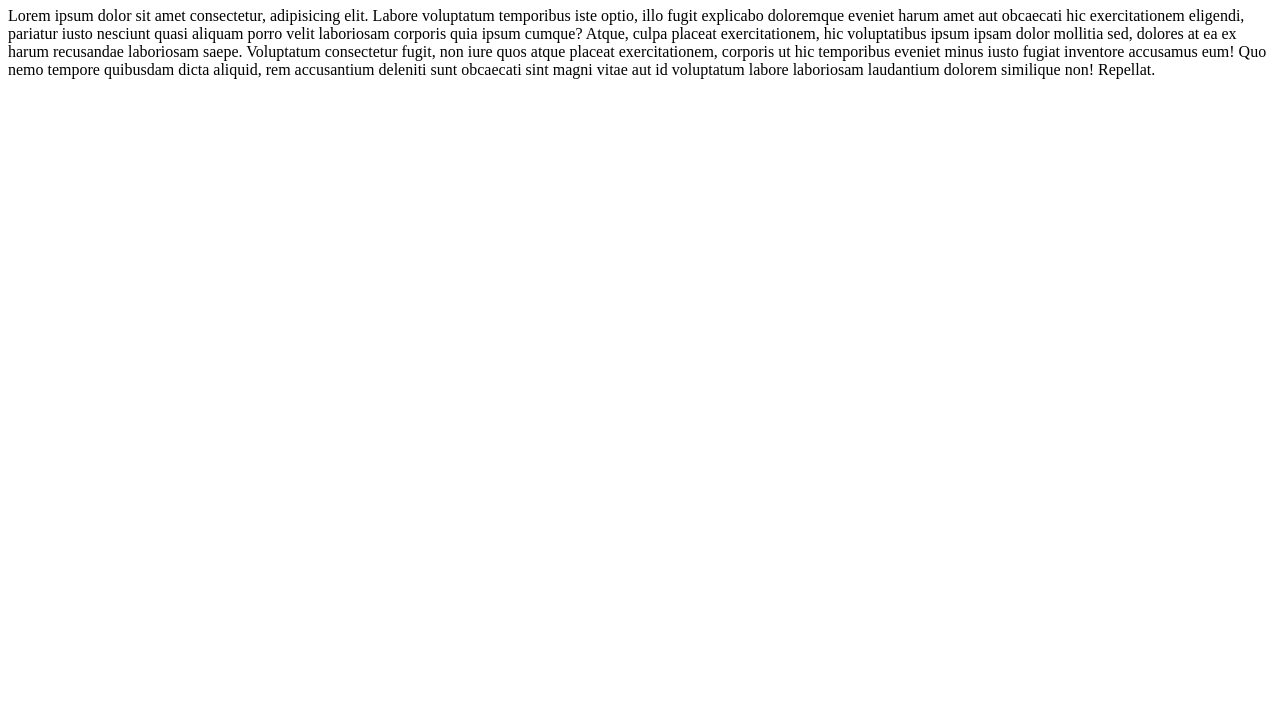
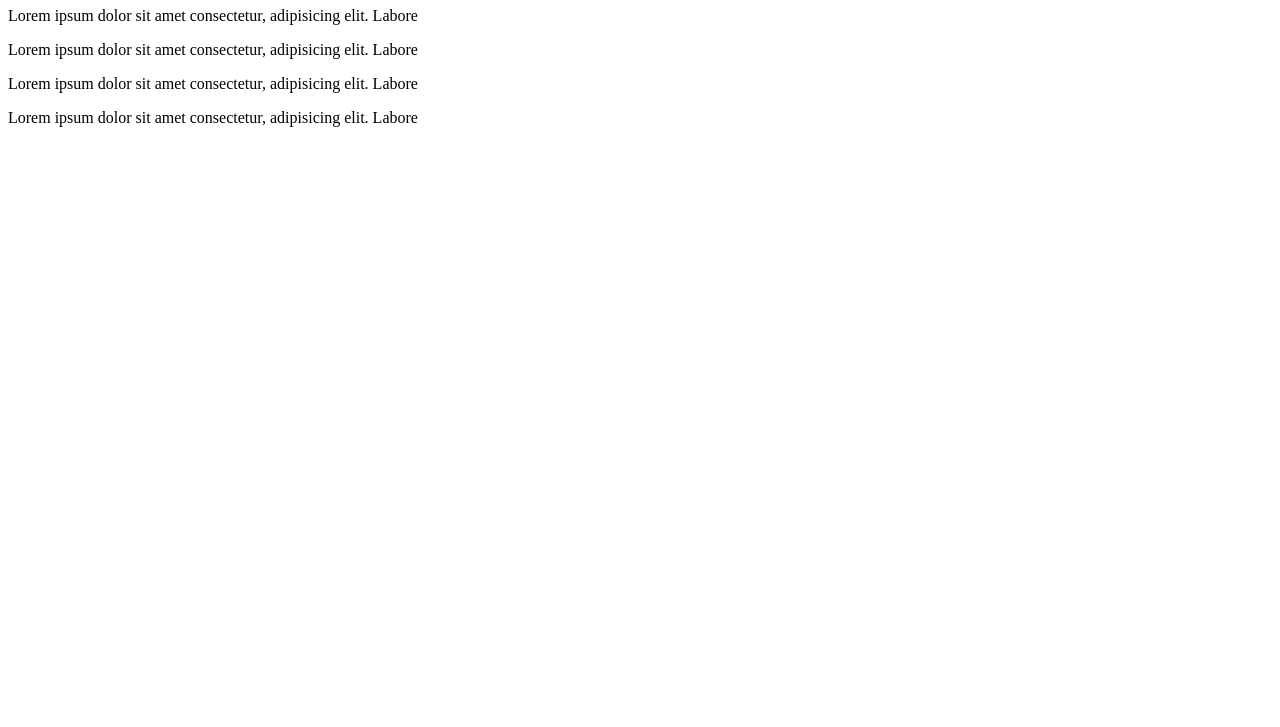
Before and after one commit to smdlimon/my-portfolio, a plain HTML site: page contact.html in a window 1280 px wide. Shown: the part 73-800 px from the top of the page. Drawn offline with Linux system fonts and the light colour scheme.

Commit message:
this is my 4 commit

```diff
--- a/contact.html
+++ b/contact.html
@@ -8,18 +8,11 @@
   </head>
   <body>
     <h1>this is my contact page...</h1>
-    <p>
-      Lorem ipsum dolor sit amet consectetur, adipisicing elit. Labore
-      voluptatum temporibus iste optio, illo fugit explicabo doloremque eveniet
-      harum amet aut obcaecati hic exercitationem eligendi, pariatur iusto
-      nesciunt quasi aliquam porro velit laboriosam corporis quia ipsum cumque?
-      Atque, culpa placeat exercitationem, hic voluptatibus ipsum ipsam dolor
-      mollitia sed, dolores at ea ex harum recusandae laboriosam saepe.
-      Voluptatum consectetur fugit, non iure quos atque placeat exercitationem,
-      corporis ut hic temporibus eveniet minus iusto fugiat inventore accusamus
-      eum! Quo nemo tempore quibusdam dicta aliquid, rem accusantium deleniti
-      sunt obcaecati sint magni vitae aut id voluptatum labore laboriosam
-      laudantium dolorem similique non! Repellat.
-    </p>
+    <p>Lorem ipsum dolor sit amet consectetur, adipisicing elit. Labore</p>
+
+    <p>Lorem ipsum dolor sit amet consectetur, adipisicing elit. Labore</p>
+
+    <p>Lorem ipsum dolor sit amet consectetur, adipisicing elit. Labore</p>
+    <p>Lorem ipsum dolor sit amet consectetur, adipisicing elit. Labore</p>
   </body>
 </html>
```
